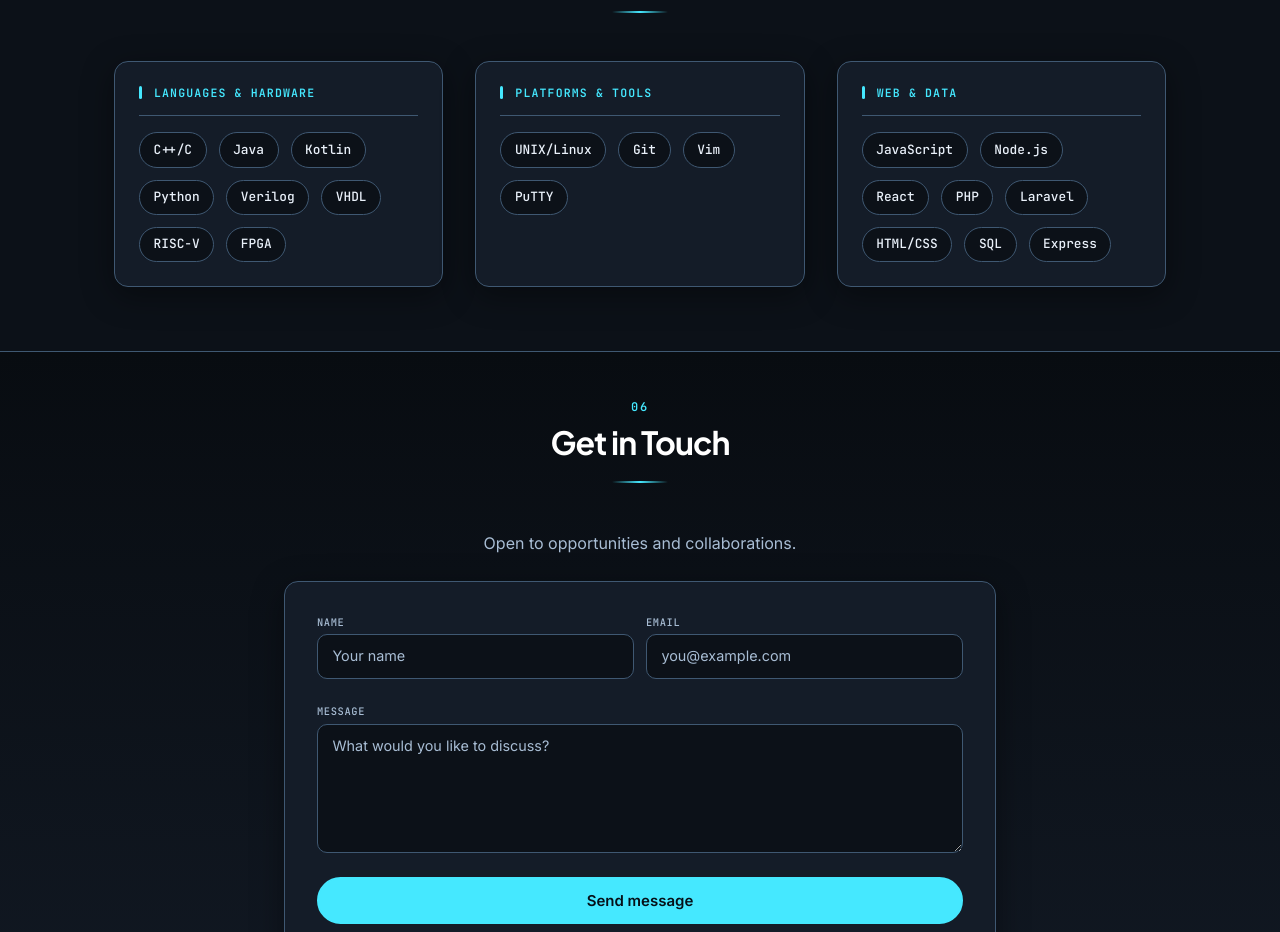
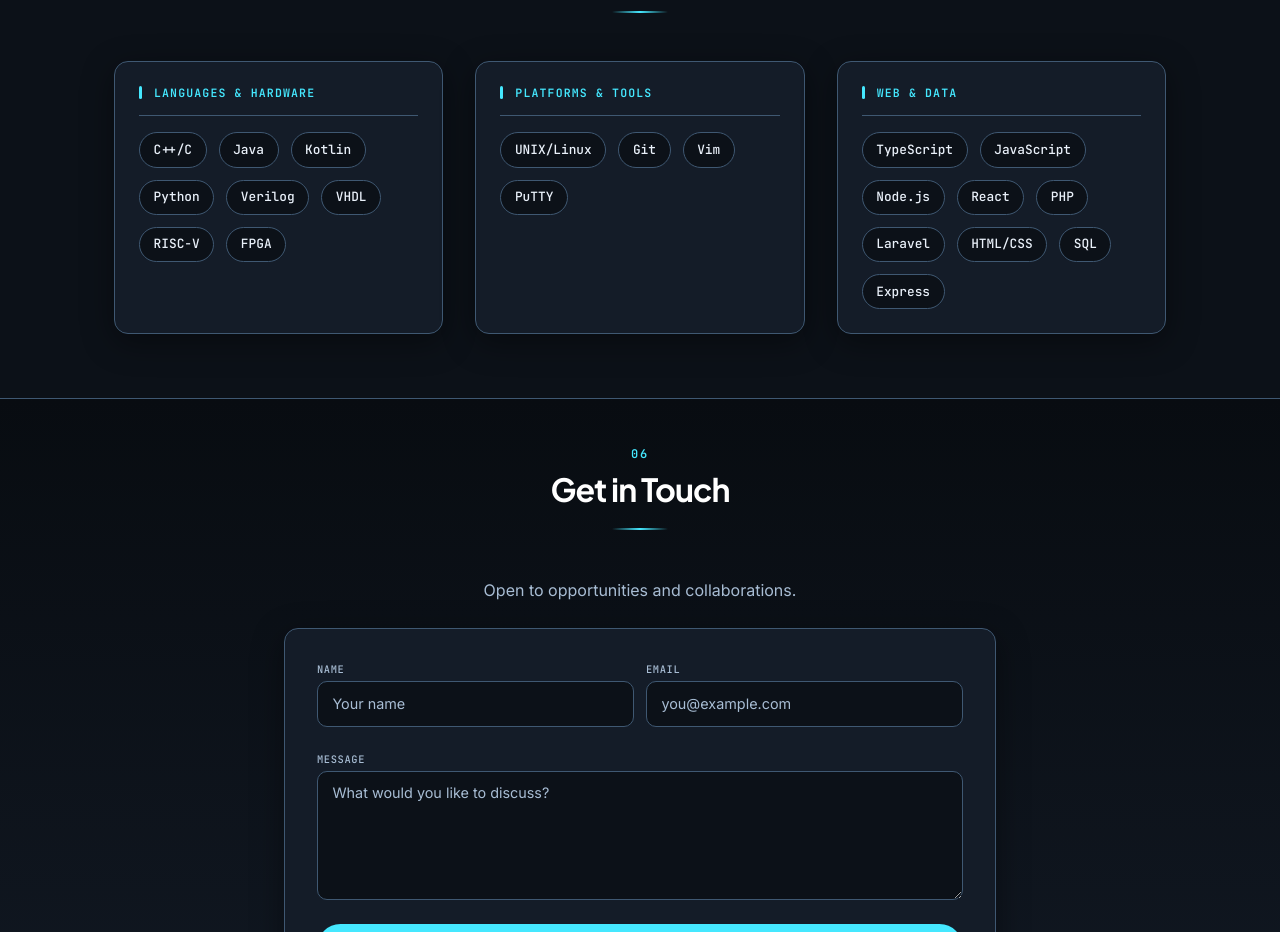
Before and after one commit to lucasthiessen14/lucasthiessen14.github.io, a React (Vite) app: page / in a window 1280 px wide. Shown: the part 5420-6352 px from the top of the page. Built offline with nearby package versions, Linux system fonts and the light colour scheme.

Commit message:
Updated skills list

```diff
--- a/src/data/portfolio.ts
+++ b/src/data/portfolio.ts
@@ -151,6 +151,6 @@ export const skillsGroups = [
   },
   {
     label: 'Web & data',
-    items: ['JavaScript', 'Node.js', 'React', 'PHP', 'Laravel', 'HTML/CSS', 'SQL', 'Express'],
+    items: ['TypeScript', 'JavaScript', 'Node.js', 'React', 'PHP', 'Laravel', 'HTML/CSS', 'SQL', 'Express'],
   },
 ];
```
